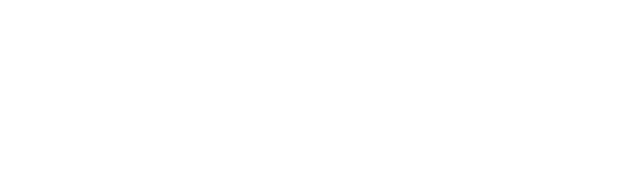
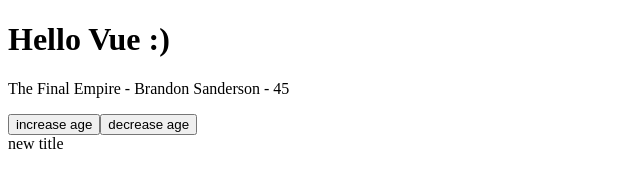
Before and after one commit to Ms-McDonald/Vue.js-Tutorials, a plain HTML site: page index.html in a window 1280 px wide. Shown: the whole page, without its empty margins (0-640 px from the left). Drawn offline with nearby package versions, Linux system fonts and the light colour scheme.

Commit message:
18:00 in Video #2

```diff
--- a/index.html
+++ b/index.html
@@ -5,8 +5,18 @@
     <meta http-equiv="X-UA-Compatible" content="IE=edge">
     <meta name="viewport" content="width=device-width, initial-scale=1.0">
     <title>Vue.js Tutorial</title>
+    <link rel="stylesheet" href="css/styles.css">
+    <script src="https://unpkg.com/vue@3/dist/vue.global.js"></script>
 </head>
 <body>
-
+    <h1>Hello Vue :)</h1>
+    <div id="app">
+        <p>{{ title }} - {{ author }} - {{ age }}</p>
+        <!-- v-on is a directive that lets us to react to events -->
+        <button v-on:click="age++">increase age</button>
+        <button v-on:click="age--">decrease age</button>
+        <div @click="title = 'nope'">new title</div>
+    </div>
+    <script src="js/app.js"></script>
 </body>
 </html>
--- /dev/null
+++ b/js/app.js
@@ -0,0 +1,13 @@
+const app = Vue.createApp({
+    // data and functions go here
+    // template: '<h2> I am the template</h2>'
+    data(){
+        return {
+            title: 'The Final Empire',
+            author: 'Brandon Sanderson',
+            age: 45
+        }
+    }
+});
+
+app.mount('#app')
```
Also changed, not shown: js/script.js (deleted).
